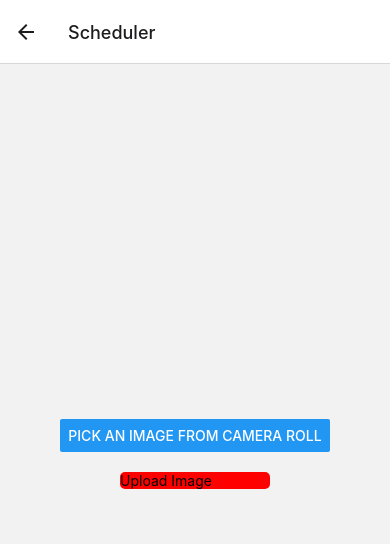
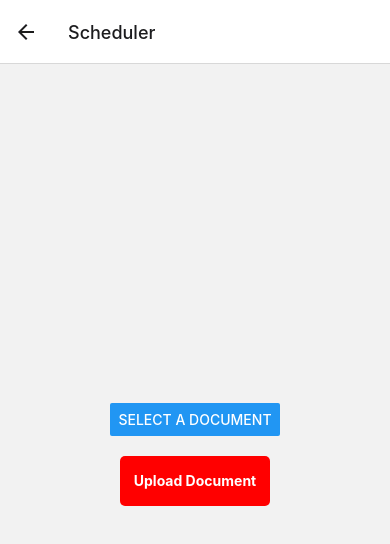
Before and after one commit to Rajatbisht12/Mentor-Matrix, a React Native app: screen /Scheduler in a window 390 px wide. Shown: the top 544 px of the page. Built offline with nearby package versions, Linux system fonts and the light colour scheme; no server answers.

Commit message:
documnent uploader

```diff
--- a/package.json
+++ b/package.json
@@ -20,6 +20,7 @@
     "react-native-animatable": "^1.4.0",
     "react-native-elements": "^3.4.3",
     "react-native-google-places-autocomplete": "^2.5.6",
+    "react-native-pdf": "^6.7.5",
     "react-native-reanimated": "~3.6.0",
     "react-native-safe-area-context": "^4.8.2",
     "react-native-screens": "~3.29.0",
--- a/screens/Scheduler.js
+++ b/screens/Scheduler.js
@@ -1,40 +1,51 @@
-import { useState } from 'react';
-import * as ImagePicker from 'expo-image-picker';
-import React, {  useEffect} from 'react';
-import { View, Text, TouchableOpacity, Alert, StyleSheet, Image, Button } from 'react-native';
+// Import the necessary modules
+import React, { useState } from 'react';
+import * as DocumentPicker from 'expo-document-picker';
+import { View, Text, TouchableOpacity, Alert, StyleSheet, Button } from 'react-native';
 import * as FileSystem from 'expo-file-system';
 import firebase from 'firebase/compat/app';
 import 'firebase/compat/auth';
 import 'firebase/compat/storage';
 import { SafeAreaView } from 'react-native-safe-area-context';
 
+
+// Define the Scheduler component
 export default function Scheduler() {
-  const [image, setImage] = useState(null);
-  const [uploading, setUploading] = useState(false);
 
 
-  const pickImage = async () => {
+
+
+
+
+
+
+  // Define state variables for document and uploading status
+  const [document, setDocument] = useState(null);
+  const [uploading, setUploading] = useState(false);
+  const [fileIsUploading, setFileIsUploading] = useState(false);
+  const [isModalOpen, setIsModalOpen] = useState(false);
+
+
+
+
+  // Function to pick a PDF document
+  const pickDocument = async () => {
     // No permissions request is necessary for launching the image library
-    let result = await ImagePicker.launchImageLibraryAsync({
-      mediaTypes: ImagePicker.MediaTypeOptions.All,
-      allowsEditing: true,
-      aspect: [4, 3],
-      quality: 1,
-    });
+    let result = await DocumentPicker.getDocumentAsync({  });
 
     console.log(result);
 
     if (!result.canceled) {
-      setImage(result.assets[0].uri);
+      setDocument(result.assets[0].uri);
     }
   };
-
-
-  const uploadMedia = async() => {
+  // Function to upload the selected document
+  // Function to upload the selected document
+  const uploadDocument = async() => {
     setUploading(true);
 
   try{
-    const{uri} = await FileSystem.getInfoAsync(image);
+    const{uri} = await FileSystem.getInfoAsync(document);
     const blob = await new Promise((resolve, reject) => {
       const xhr = new XMLHttpRequest();
         xhr.onload = () => {
@@ -48,12 +59,12 @@ export default function Scheduler() {
         xhr.send(null);
     });
 
-    const filename = image.substring(image.lastIndexOf('/') + 1);
+    const filename = document.substring(document.lastIndexOf('/') + 1);
     const ref = firebase.storage().ref().child(filename);
     await ref.put(blob);
     setUploading(false);
-    Alert.alert('Photo uploaded!');
-    setImage(null);
+    Alert.alert('Document Uploaded!');
+    setDocument(null);
 
 
   } catch (error){
@@ -62,35 +73,44 @@ export default function Scheduler() {
 
   }};
 
+  // Render the component UI
   return (
     <View style={styles.container}>
-      <Button title="Pick an image from camera roll" onPress={pickImage} />
-      {image && <Image source={{ uri: image }} style={styles.image} />}
-      <TouchableOpacity style= {styles.uploadButton} onPress={uploadMedia}>
-        <Text style={styles.buttonText}>Upload Image</Text>
-      </TouchableOpacity>
+      <Button title="Select a document" onPress={pickDocument} />
+      {document && <Text style={styles.document}>{document}</Text>}
+      <TouchableOpacity
+  style={styles.uploadButton}
+  onPress={uploadDocument}
+  disabled={!document}
+>
+  <Text style={styles.buttonText}>Upload Document</Text>
+</TouchableOpacity>
+
     </View>
   );
 }
 
+// Define component styles using StyleSheet
 const styles = StyleSheet.create({
   container: {
     flex: 1,
-    alignItems: "center",
-    justifyContent: "center",
+    alignItems: 'center',
+    justifyContent: 'center',
   },
-  image: {
-    width: 200,
-    height: 200,
+  document: {
+    marginVertical: 10,
   },
-
-   uploadButton:{
+  uploadButton: {
     borderRadius: 5,
     width: 150,
-    heigth:50,
-    backgroundColor:'red',
-    alignContent:'center',
-    justifyContent:'center',
-    marginTop:20,
+    height: 50,
+    backgroundColor: 'red',
+    alignItems: 'center',
+    justifyContent: 'center',
+    marginTop: 20,
+  },
+  buttonText: {
+    color: '#fff',
+    fontWeight: 'bold',
   },
 });
```
Also changed, not shown: 1 other file (tests, documents, lock files or other folders).
